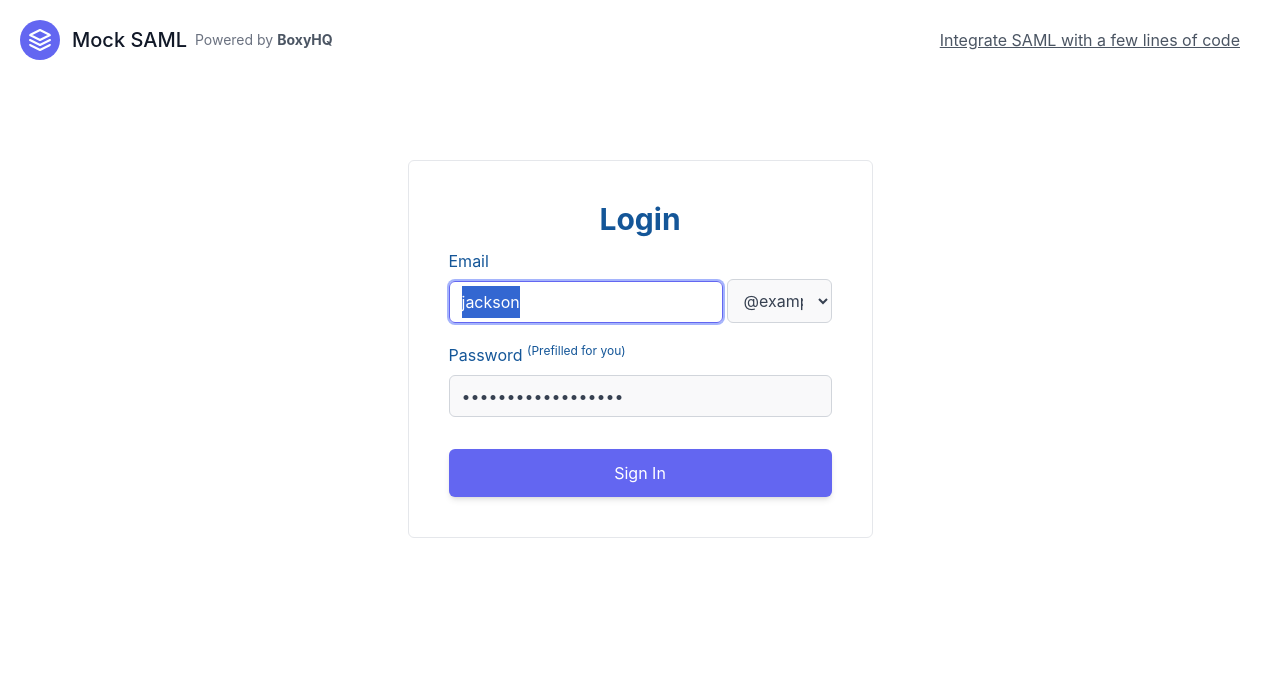
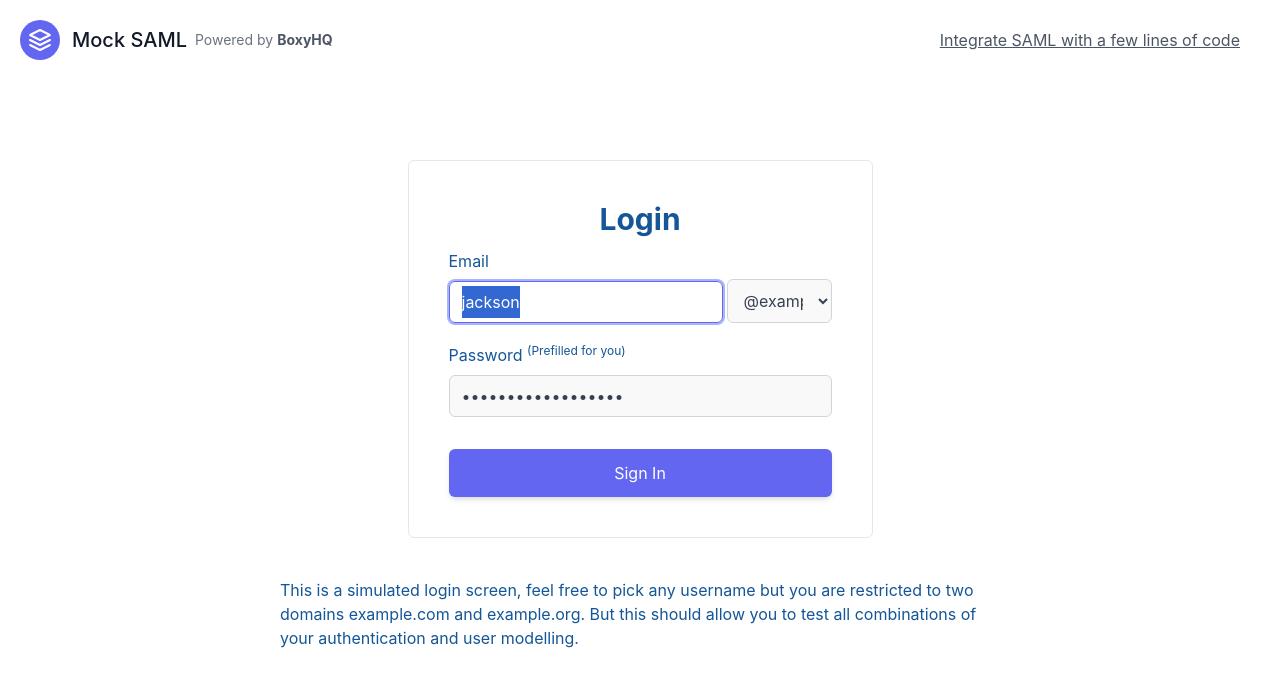
Before and after one commit to boxyhq/mock-saml, a Next.js app: page /saml/login in a window 1280 px wide. Shown: the top 686 px of the page. Built offline with nearby package versions, Linux system fonts and the light colour scheme; no server answers.

Commit message:
added text in the login screen that explains it is a simulated login

```diff
--- a/pages/saml/login.tsx
+++ b/pages/saml/login.tsx
@@ -64,7 +64,7 @@ export default function Login() {
   return (
     <div className='h-full'>
       <Head>
-        <title>Mock SAML IdP - Login</title>
+        <title>Mock SAML Identity Provider - Login</title>
       </Head>
       <div className='relative top-20 mx-auto w-[465px] max-w-[90%] rounded-md border p-10 text-[#145698]'>
         <h2 className='mb-3 text-center text-3xl font-bold'>Login</h2>
@@ -115,6 +115,11 @@ export default function Login() {
           </button>
         </form>
       </div>
+      <div className='relative top-20 mx-auto w-[800px] max-w-[90%] rounded-md p-10 text-[#145698]'>
+        This is a simulated login screen, feel free to pick any username but you are restricted to two domains
+        example.com and example.org. But this should allow you to test all combinations of your authentication
+        and user modelling.
+      </div>
     </div>
   );
 }
```
